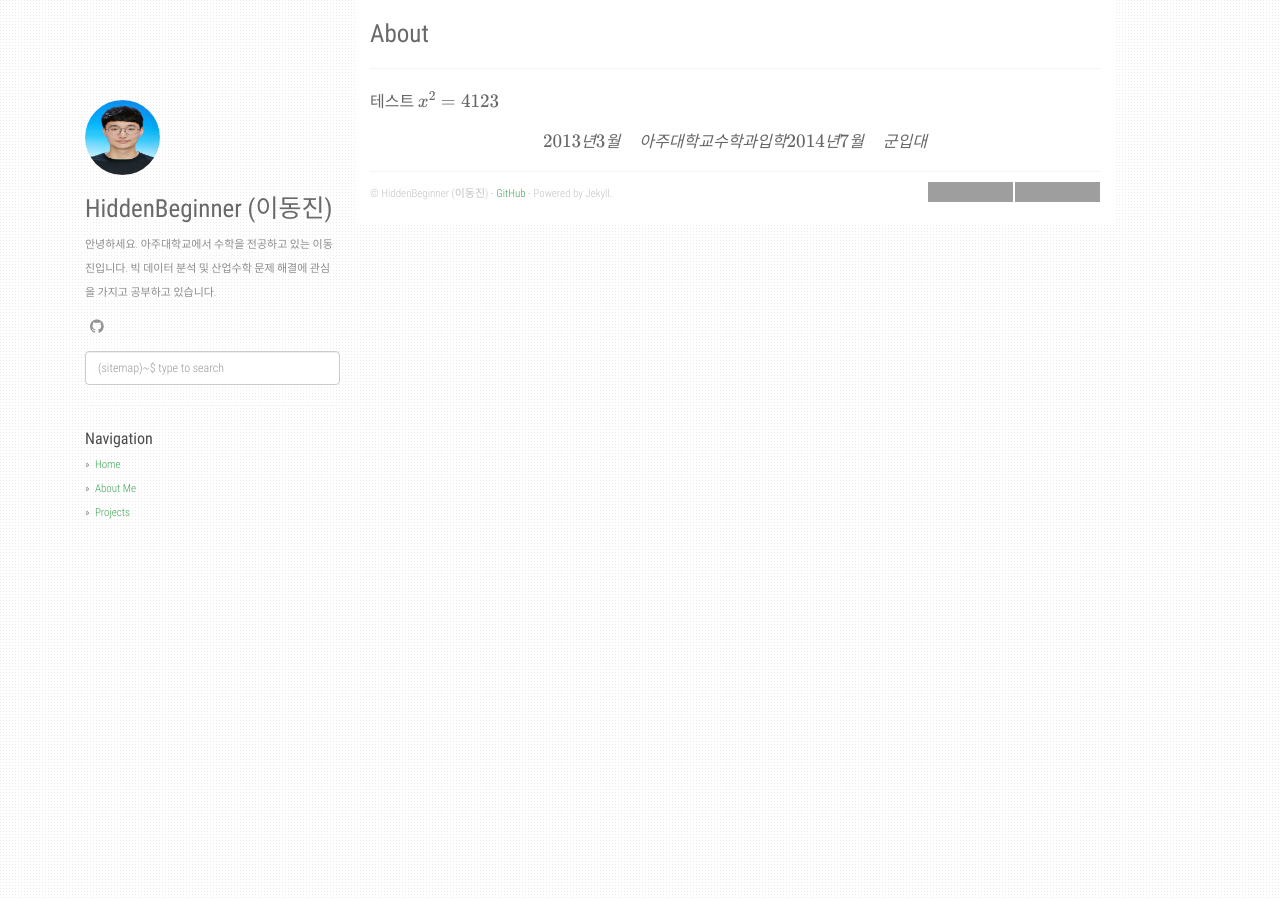
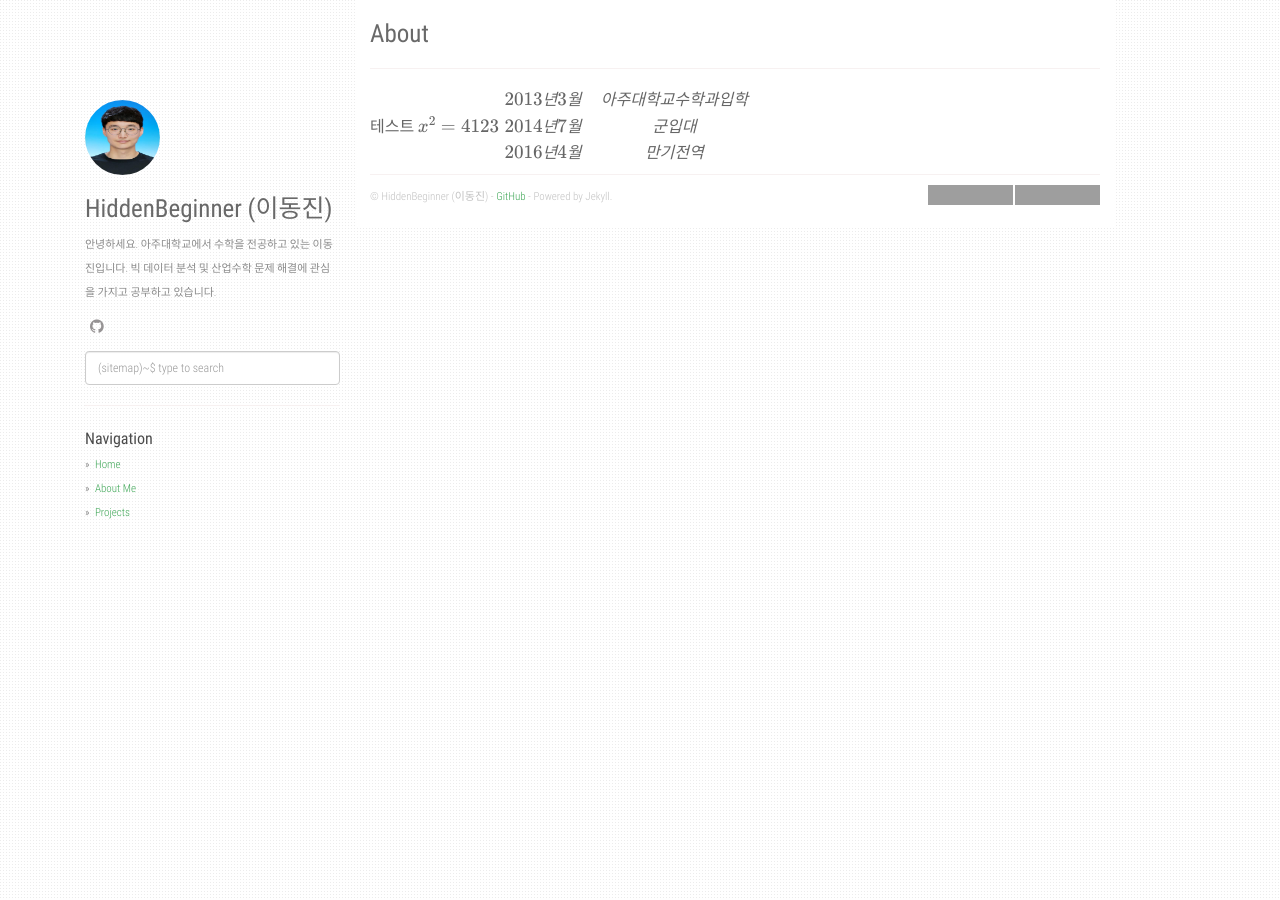
Before and after one commit to agusmakmun/agusmakmun.github.io, a Jekyll site: the page built from about.md, in a window 1280 px wide. Built offline with Jekyll 4.4.1, drawn with Linux system fonts in a browser that asks for light colours; formulas are drawn with MathJax 3; grey boxes are pictures that could not be loaded.

Commit message:
Update about.md

```diff
--- a/about.md
+++ b/about.md
@@ -5,8 +5,10 @@ permalink: /about/
 ---
 
 테스트 $$x^2=4123$$
-
+$$
 \begin{matrix}
 2013년 3월 & 아주대학교 수학과 입학 \\
-2014년 7월 & 군 입대
+2014년 7월 & 군 입대 \\
+2016년 4월 & 만기 전역
 \end{matrix}
+$$
```
